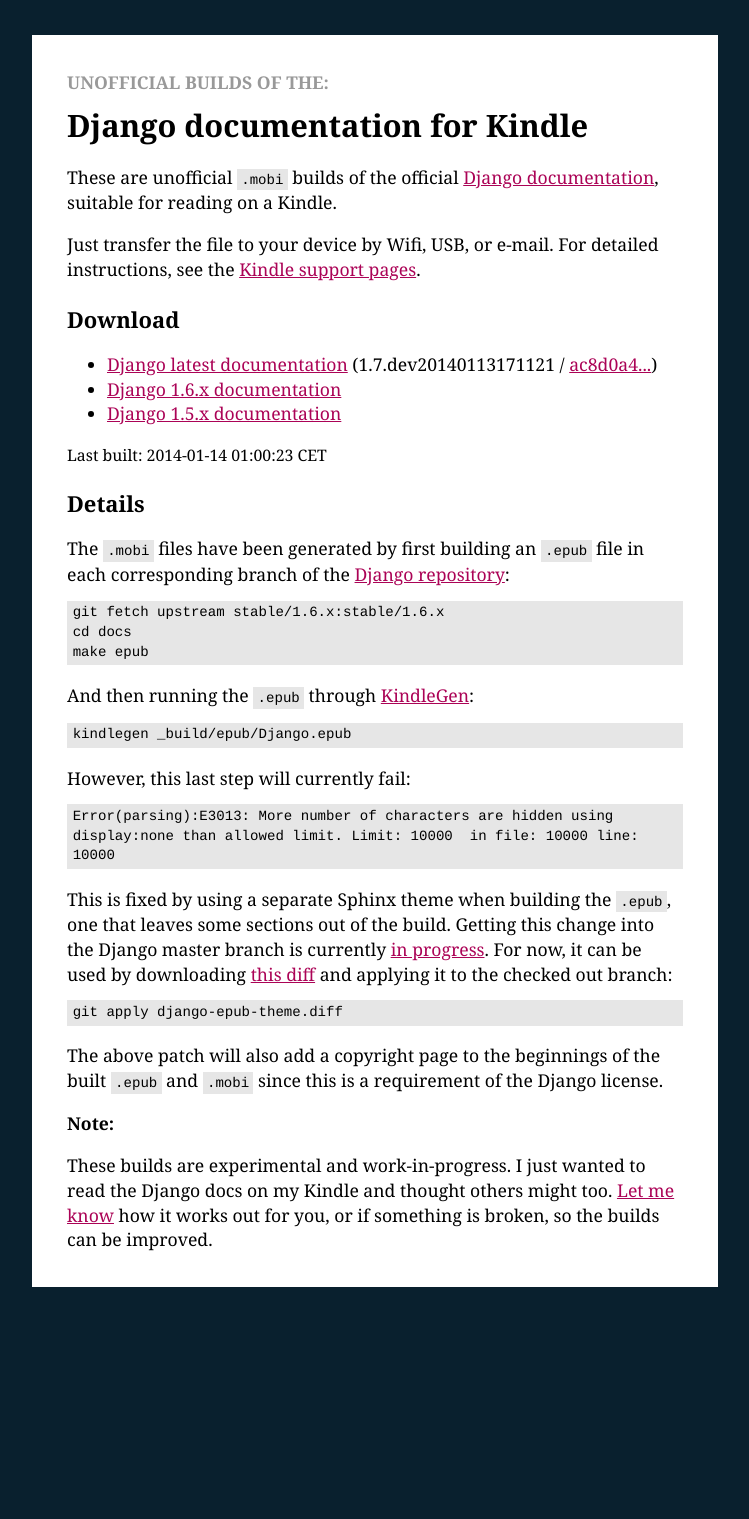
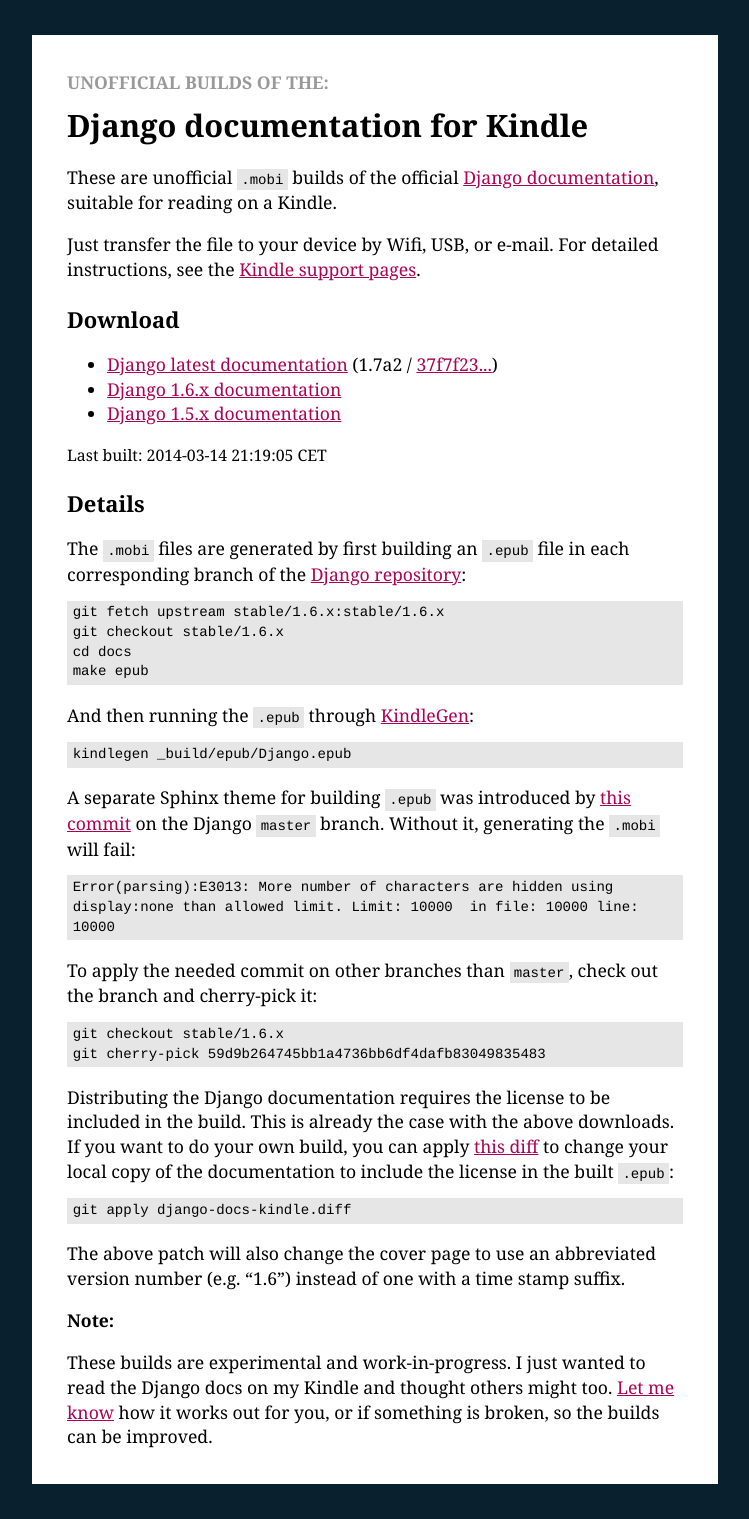
Before and after one commit to alimony/alimony.github.com, a Jekyll site: the page built from django-docs-kindle/index.html, in a window 1280 px wide. Shown: the whole page, without its empty margins (265-1014 px from the left). Built offline with Jekyll 4.4.1, drawn with Linux system fonts in a browser that asks for light colours; before the commit the page ends 1322 px from its top, so only the background shows below that.

Commit message:
Update to latest builds, with ePub work on django master landed.

```diff
--- a/django-docs-kindle/index.html
+++ b/django-docs-kindle/index.html
@@ -1,9 +1,10 @@
 ---
 exclude_from_rss: true
 title: Django documentation for Kindle
-last_built: 2014-01-14 01:00:23 CET
-latest_version: 1.7.dev20140113171121
-latest_commit: ac8d0a48157c4a53f971cf2450cb6c8ee6c05f36
+last_built: 2014-03-14 21:19:05 CET
+latest_version: 1.7a2
+latest_commit: 37f7f233f5f30c28ea60a7fbc272ffd296e2dbe1
+epub_landed_commit: 59d9b264745bb1a4736bb6df4dafb83049835483
 ---
 <!DOCTYPE html>
 <html lang="en">
@@ -77,27 +78,31 @@
 	<div id="wrapper">
 		<h3>Unofficial builds of the:</h3>
 		<h1>{{ page.title }}</h1>
-		<p>These are unofficial <span class="pre">.mobi</span> builds of the official <a href="https://docs.djangoproject.com" target="_blank">Django documentation</a>, suitable for reading on a Kindle.</p>
-		<p>Just transfer the file to your device by Wifi, USB, or e-mail. For detailed instructions, see the <a href="http://www.amazon.com/gp/help/customer/display.html?nodeId=200127470" target="_blank">Kindle support pages</a>.</p>
+		<p>These are unofficial <span class="pre">.mobi</span> builds of the official <a href="https://docs.djangoproject.com">Django documentation</a>, suitable for reading on a Kindle.</p>
+		<p>Just transfer the file to your device by Wifi, USB, or e-mail. For detailed instructions, see the <a href="http://www.amazon.com/gp/help/customer/display.html?nodeId=200127470">Kindle support pages</a>.</p>
 		<h2>Download</h2>
 		<ul>
-			<li><a href="mobi/django-docs-latest-{{ page.latest_version }}.mobi">Django latest documentation</a> ({{ page.latest_version }} / <a href="https://github.com/django/django/commit/{{ page.latest_commit }}" target="_blank">{{ page.latest_commit | truncate: 10 }}</a>)</li>
+			<li><a href="mobi/django-docs-latest-{{ page.latest_version }}.mobi">Django latest documentation</a> ({{ page.latest_version }} / <a href="https://github.com/django/django/commit/{{ page.latest_commit }}">{{ page.latest_commit | truncate: 10 }}</a>)</li>
 			<li><a href="mobi/django-docs-1.6.x.mobi">Django 1.6.x documentation</a></li>
 			<li><a href="mobi/django-docs-1.5.x.mobi">Django 1.5.x documentation</a></li>
 		</ul>
 		<p class="small">Last built: {{ page.last_built }}</p>
 		<h2>Details</h2>
-		<p>The <span class="pre">.mobi</span> files have been generated by first building an <span class="pre">.epub</span> file in each corresponding branch of the <a href="https://github.com/django/django" target="_blank">Django repository</a>:</p>
+		<p>The <span class="pre">.mobi</span> files are generated by first building an <span class="pre">.epub</span> file in each corresponding branch of the <a href="https://github.com/django/django">Django repository</a>:</p>
 <pre>git fetch upstream stable/1.6.x:stable/1.6.x
+git checkout stable/1.6.x
 cd docs
 make epub</pre>
-		<p>And then running the <span class="pre">.epub</span> through <a href="http://www.amazon.com/gp/feature.html?docId=1000765211" target="_blank">KindleGen</a>:</p>
+		<p>And then running the <span class="pre">.epub</span> through <a href="http://www.amazon.com/gp/feature.html?docId=1000765211">KindleGen</a>:</p>
 		<pre>kindlegen _build/epub/Django.epub</pre>
-		<p>However, this last step will currently fail:</p>
+		<p>A separate Sphinx theme for building <span class="pre">.epub</span> was introduced by <a href="https://github.com/django/django/commit/{{ page.epub_landed_commit }}">this commit</a> on the Django <span class="pre">master</span> branch. Without it, generating the <span class="pre">.mobi</span> will fail:
 		<pre>Error(parsing):E3013: More number of characters are hidden using display:none than allowed limit. Limit: 10000  in file: 10000 line: 10000</pre>
-		<p>This is fixed by using a separate Sphinx theme when building the <span class="pre">.epub</span>, one that leaves some sections out of the build. Getting this change into the Django master branch is currently <a href="https://code.djangoproject.com/ticket/21190" target="_blank">in progress</a>. For now, it can be used by downloading <a href="django-epub-theme.diff" target="_blank">this diff</a> and applying it to the checked out branch:</p>
-		<pre>git apply django-epub-theme.diff</pre>
-		<p>The above patch will also add a copyright page to the beginnings of the built <span class="pre">.epub</span> and <span class="pre">.mobi</span> since this is a requirement of the Django license.</p>
+		<p>To apply the needed commit on other branches than <span class="pre">master</span>, check out the branch and cherry-pick it:</p>
+<pre>git checkout stable/1.6.x
+git cherry-pick {{ page.epub_landed_commit }}</pre>
+		<p>Distributing the Django documentation requires the license to be included in the build. This is already the case with the above downloads. If you want to do your own build, you can apply <a href="django-docs-kindle.diff">this diff</a> to change your local copy of the documentation to include the license in the built <span class="pre">.epub</span>:
+		<pre>git apply django-docs-kindle.diff</pre>
+		<p>The above patch will also change the cover page to use an abbreviated version number (e.g. “1.6”) instead of one with a time stamp suffix.</p>
 		<p><strong>Note:</strong></p>
 		<p>These builds are experimental and work-in-progress. I just wanted to read the Django docs on my Kindle and thought others might too. <a href="mailto:{{ site.email }}">Let me know</a> how it works out for you, or if something is broken, so the builds can be improved.</p>
 	</div>
```
Also changed, not shown: 7 other files.
